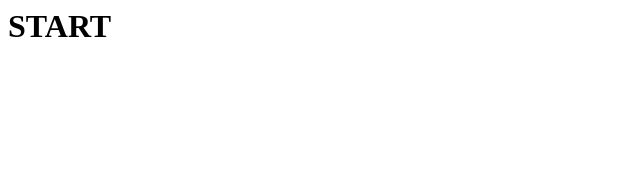
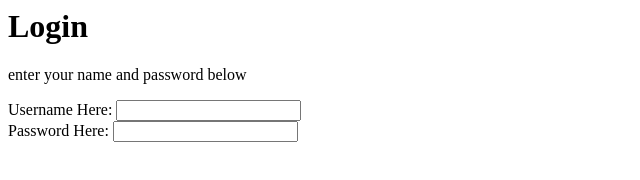
Before and after one commit to Whitecoat1/Mah-Jin, a plain HTML site: page index.html in a window 1280 px wide. Shown: the whole page, without its empty margins (0-640 px from the left). Drawn offline with Linux system fonts and the light colour scheme.

Commit message:
Update index.html

```diff
--- a/index.html
+++ b/index.html
@@ -1,2 +1,20 @@
-<h1> START </h1>
-<link rel="stylesheet" type="css" href="style.css">
+<DOCTYPE! html>
+<html>
+<head>
+    <title>Mah Jin</title>
+    <link rel="stylesheet" type="css" href="style.css">
+</head>
+<body>
+
+<h1>Login</h1>
+<p>enter your name and password below<p>
+
+<label for="usernameFeild">Username Here: </label>
+<input type="text" id="usernameFeild" name="usernameFeild">
+<br>
+<label for="passwordFeild">Password Here: </label>
+<input type="text" id="usernameFeild" name="usernameFeild">
+
+
+</body>
+</html>
```
